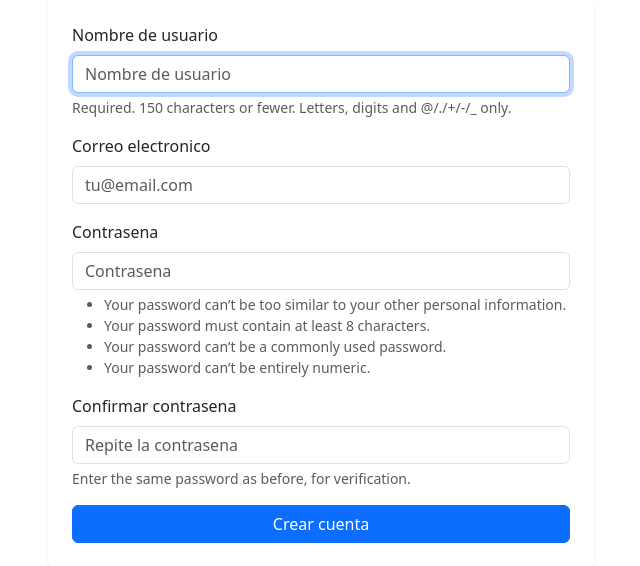
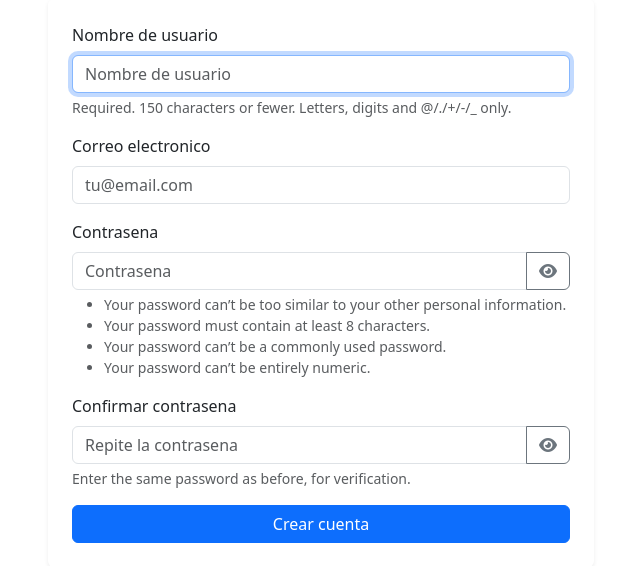
Before and after one commit to ernesg93/VIDEOJUEGOS_TIENDA, a Django app: page /usuarios/registro/ in a window 1280 px wide. Shown: the part 167-733 px from the top of the page, without its empty margins (319-959 px from the left). Run offline with Django 5.2, Linux system fonts and the light colour scheme.

Commit message:
feat: mejorar experiencia del registro

```diff
--- a/tienda_videojuegos/static/js/script.js
+++ b/tienda_videojuegos/static/js/script.js
@@ -8,6 +8,7 @@ document.addEventListener('DOMContentLoaded', function() {
         html.setAttribute('data-bs-theme', savedTheme);
     }
 
+    if (btn) {
         btn.addEventListener('click', function() {
             const current = html.getAttribute('data-bs-theme');
             const next = current === 'dark' ? 'light' : 'dark';
@@ -16,4 +17,21 @@ document.addEventListener('DOMContentLoaded', function() {
             //guardar el tema seleccionado en localStorage
             localStorage.setItem('theme', next);
         });
+    }
+
+    document.querySelectorAll('.password-toggle-button').forEach(function(button) {
+        button.addEventListener('click', function() {
+            const input = document.getElementById(button.dataset.target);
+            const icon = button.querySelector('i');
+
+            if (!input || !icon) {
+                return;
+            }
+
+            const isPassword = input.type === 'password';
+            input.type = isPassword ? 'text' : 'password';
+            icon.classList.toggle('fa-eye', !isPassword);
+            icon.classList.toggle('fa-eye-slash', isPassword);
         });
+    });
+});
--- a/tienda_videojuegos/usuarios/forms.py
+++ b/tienda_videojuegos/usuarios/forms.py
@@ -46,8 +46,16 @@ class RegistroUsuarioForm(UserCreationForm):
         self.fields["password1"].label = "Contrasena"
         self.fields["password2"].label = "Confirmar contrasena"
         self.fields["password1"].widget.attrs.update(
-            {"class": "form-control", "placeholder": "Contrasena"}
+            {
+                "class": "form-control",
+                "placeholder": "Contrasena",
+                "autocomplete": "new-password",
+            }
         )
         self.fields["password2"].widget.attrs.update(
-            {"class": "form-control", "placeholder": "Repite la contrasena"}
+            {
+                "class": "form-control",
+                "placeholder": "Repite la contrasena",
+                "autocomplete": "new-password",
+            }
         )
--- a/tienda_videojuegos/usuarios/templates/usuarios/registro.html
+++ b/tienda_videojuegos/usuarios/templates/usuarios/registro.html
@@ -16,7 +16,21 @@
                         {% for field in form %}
                         <div class="mb-3 text-start">
                             <label for="{{ field.id_for_label }}" class="form-label">{{ field.label }}</label>
+                            {% if field.name == 'password1' or field.name == 'password2' %}
+                            <div class="input-group">
+                                {{ field }}
+                                <button
+                                    type="button"
+                                    class="btn btn-outline-secondary password-toggle-button"
+                                    data-target="{{ field.id_for_label }}"
+                                    aria-label="Mostrar u ocultar contrasena"
+                                >
+                                    <i class="fa-solid fa-eye"></i>
+                                </button>
+                            </div>
+                            {% else %}
                             {{ field }}
+                            {% endif %}
                             {% if field.help_text %}
                             <div class="form-text">{{ field.help_text }}</div>
                             {% endif %}
```
Also changed, not shown: tienda_videojuegos/db.sqlite3. Lines whose indentation alone changed are shown as unchanged.
